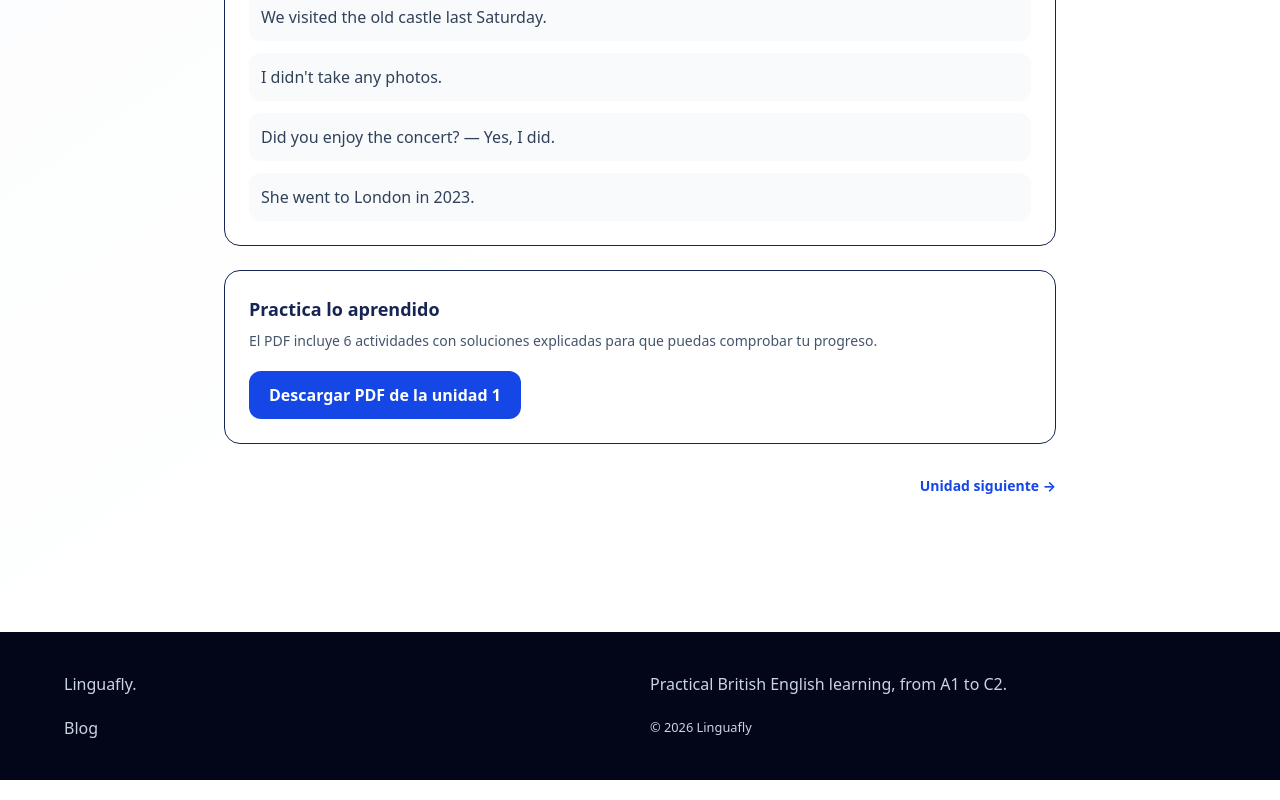
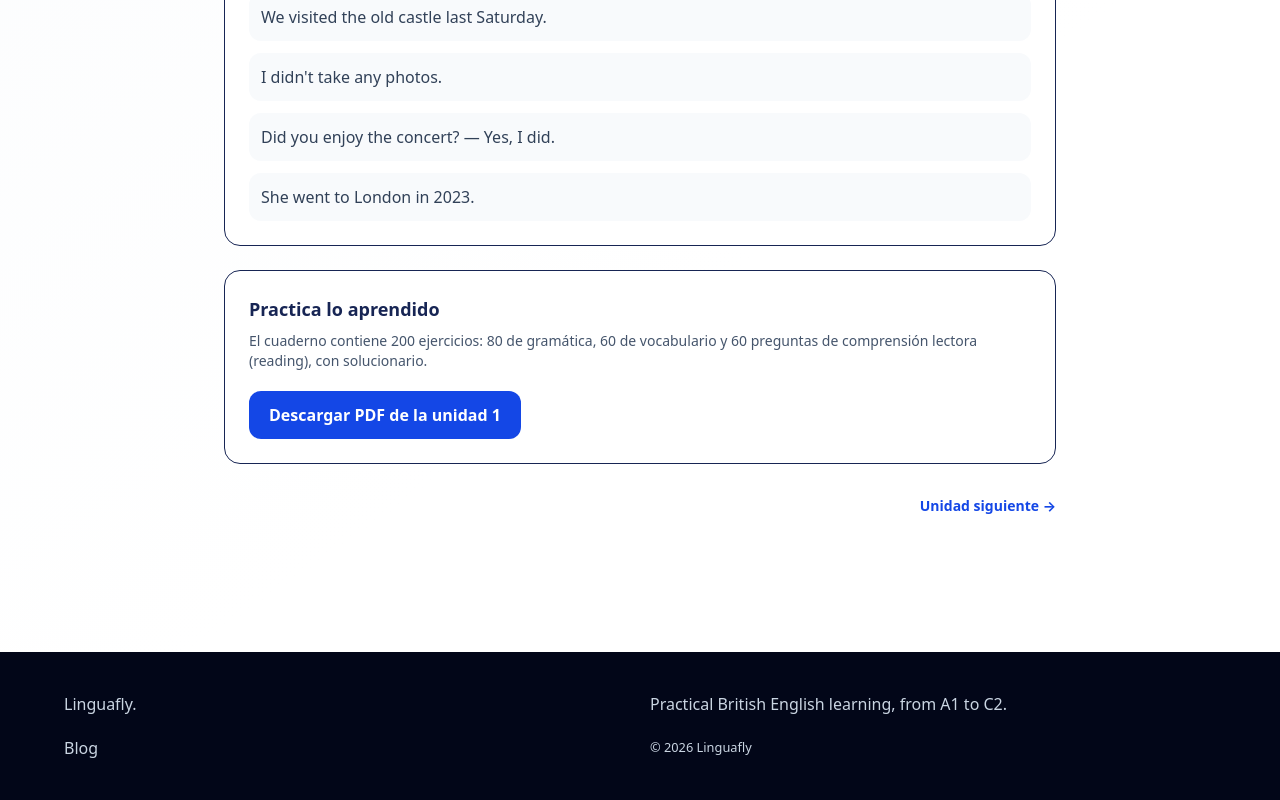
Before and after one commit to linguafly6-ui/linguaflynew2, a Next.js app: page /biblioteca-pdf/a2/unidad-1-past-simple-memorable-events in a window 1280 px wide. Shown: the part 1141-1941 px from the top of the page. Built offline with nearby package versions, Linux system fonts and the light colour scheme.

Commit message:
Show A2 workbook exercise breakdown

```diff
--- a/app/biblioteca-pdf/a2/[slug]/page.tsx
+++ b/app/biblioteca-pdf/a2/[slug]/page.tsx
@@ -63,7 +63,7 @@ export default async function A2PdfUnitPage({ params }: Props) {
       </section>
       <section className="mt-6 rounded-2xl border bg-white p-6">
         <h2 className="text-lg font-extrabold">Practica lo aprendido</h2>
-        <p className="mt-2 text-sm text-slate-600">El PDF incluye {unit.exercises.length} actividades con soluciones explicadas para que puedas comprobar tu progreso.</p>
+        <p className="mt-2 text-sm text-slate-600">El cuaderno contiene 200 ejercicios: 80 de gramática, 60 de vocabulario y 60 preguntas de comprensión lectora (reading), con solucionario.</p>
         <a href={`/api/biblioteca-pdf/a2/${unit.slug}`} className="mt-5 inline-flex rounded-xl bg-blue-700 px-5 py-3 font-bold text-white">Descargar PDF de la unidad {unit.number}</a>
       </section>
       <nav className="mt-8 flex items-center justify-between gap-4 text-sm font-bold">
```
